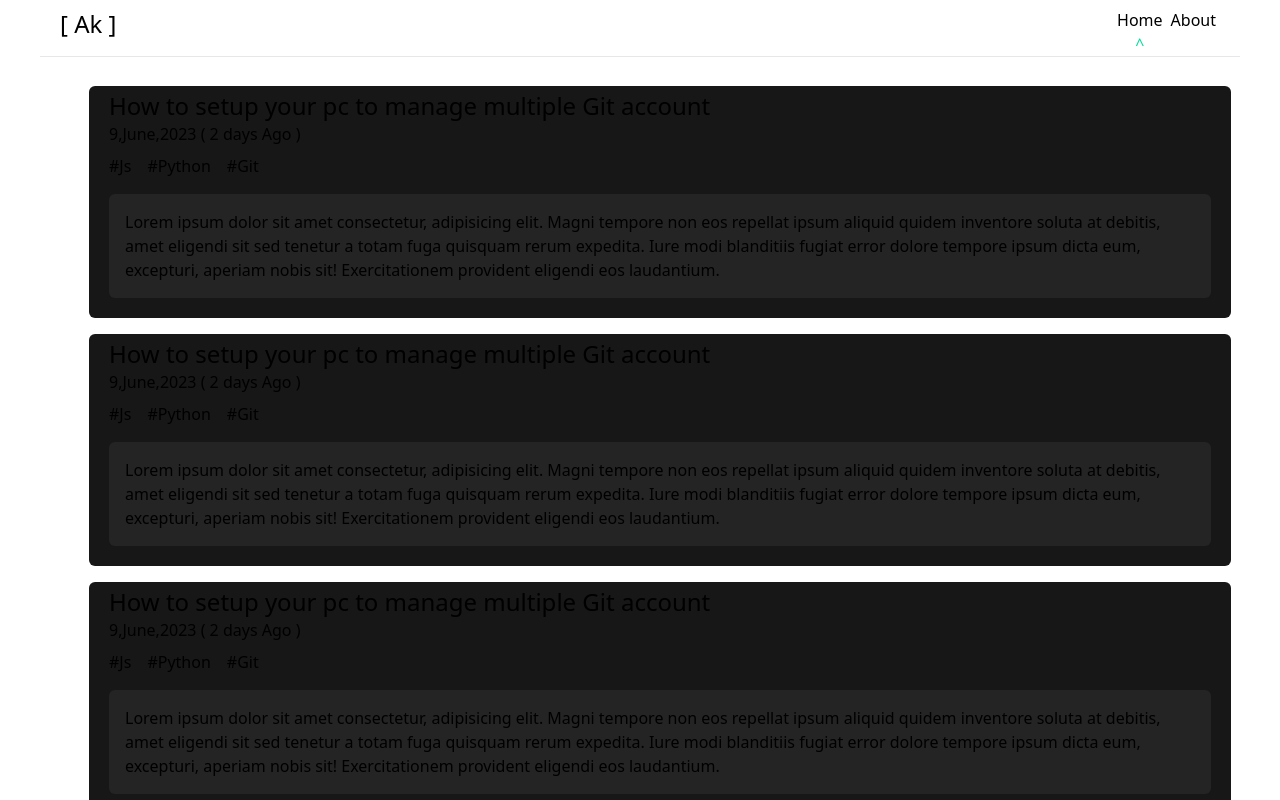
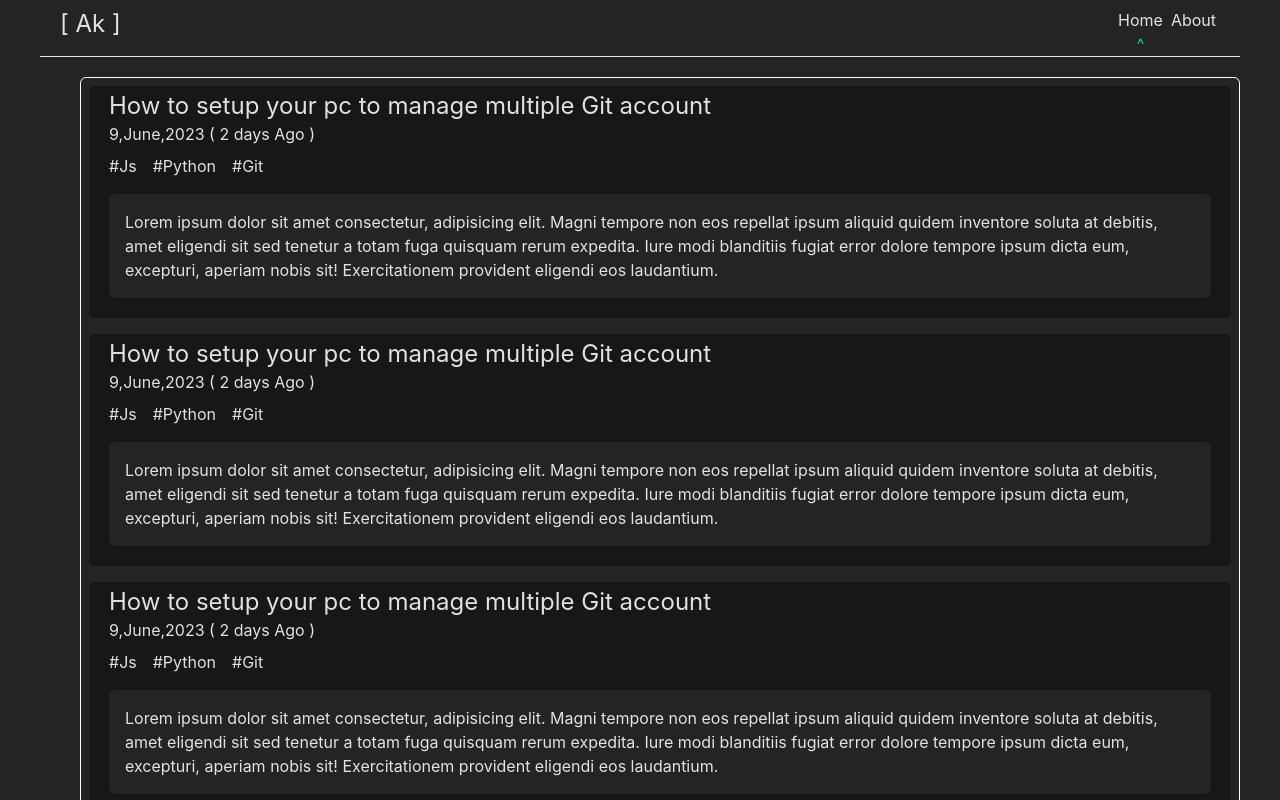
Before and after one commit to Akashkarmokar/Protfolio-Frontend, a React (Vite) app: page / in a window 1280 px wide. Shown: the top 800 px of the page. Built offline with nearby package versions, Linux system fonts and the light colour scheme.

Commit message:
fix: Index.css file fixed

```diff
--- a/src/index.css
+++ b/src/index.css
@@ -1,18 +1,18 @@
-/*:root {*/
-/*  font-family: Inter, system-ui, Avenir, Helvetica, Arial, sans-serif;*/
-/*  line-height: 1.5;*/
-/*  font-weight: 400;*/
+:root {
+ font-family: Inter, system-ui, Avenir, Helvetica, Arial, sans-serif;
+ line-height: 1.5;
+ font-weight: 400;
 
-/*  color-scheme: light dark;*/
-/*  color: rgba(255, 255, 255, 0.87);*/
-/*  background-color: #242424;*/
+ color-scheme: light dark;
+ color: rgba(255, 255, 255, 0.87);
+ background-color: #242424;
 
-/*  font-synthesis: none;*/
-/*  text-rendering: optimizeLegibility;*/
-/*  -webkit-font-smoothing: antialiased;*/
-/*  -moz-osx-font-smoothing: grayscale;*/
-/*  -webkit-text-size-adjust: 100%;*/
-/*}*/
+ font-synthesis: none;
+ text-rendering: optimizeLegibility;
+ -webkit-font-smoothing: antialiased;
+ -moz-osx-font-smoothing: grayscale;
+ -moz-osx-font-smoothing: grayscale;
+}
 
 @tailwind base;
 @tailwind components;
```
